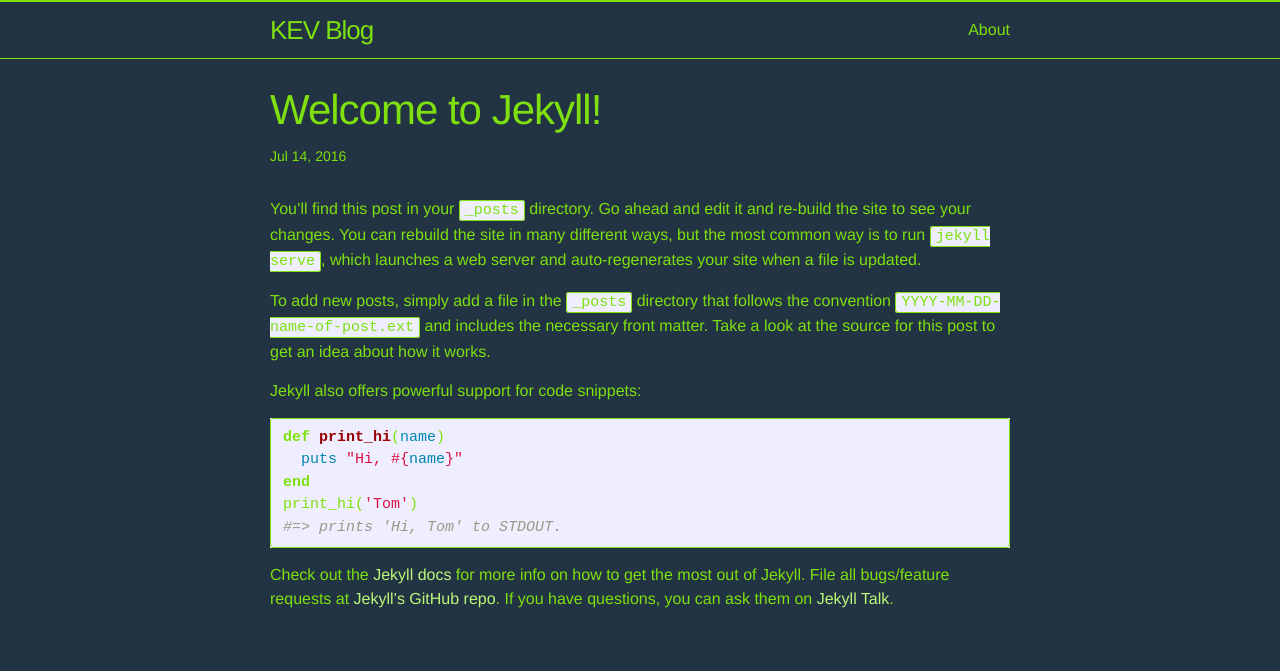
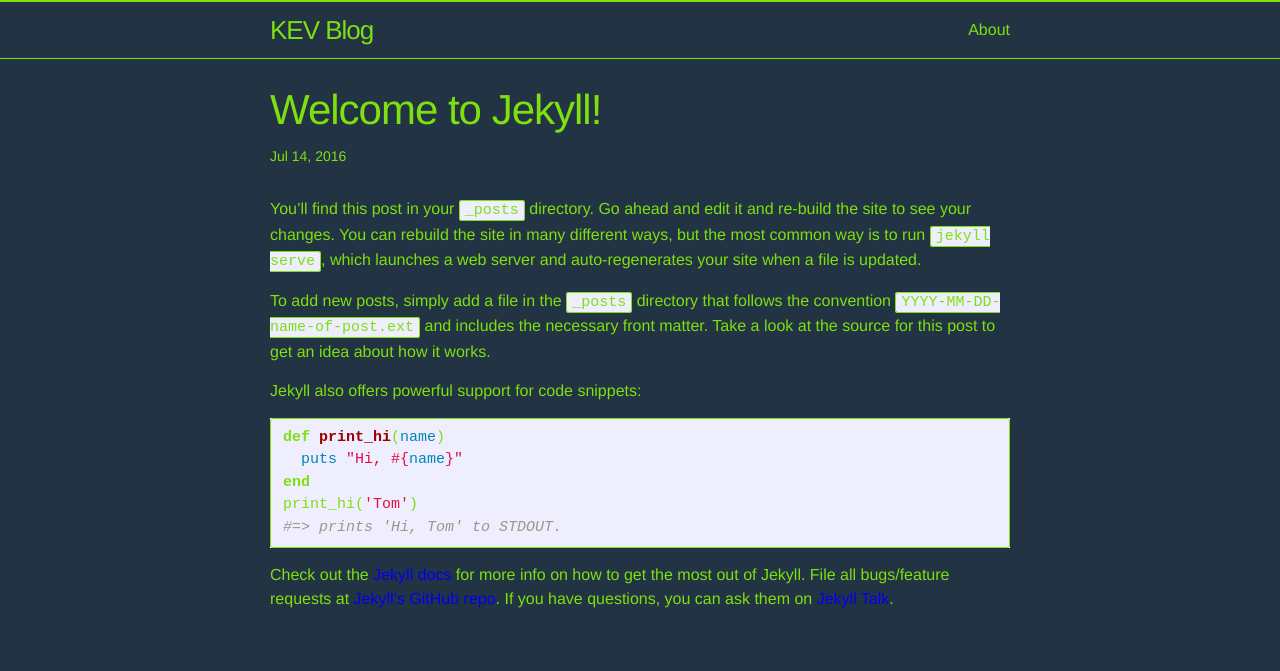
Before and after one commit to kerlich/kerlich.github.io, a Jekyll site: the page built from _posts/2016-07-14-welcome-to-jekyll.markdown, in a window 1280 px wide. Shown: the top 671 px of the page. Built offline with Jekyll 4.4.1, drawn with Linux system fonts in a browser that asks for light colours; grey boxes are pictures that could not be loaded.

Commit message:
Update _base.scss

```diff
--- a/_sass/_base.scss
+++ b/_sass/_base.scss
@@ -91,11 +91,11 @@
  * Links
  */
 a {
-    color: lighten($grey-color-light, 25%);
+    color: 122002;
     text-decoration: none;
 
     &:visited {
-        color: darken($grey-color-light, 20%);
+        color: darken($grey-color-light, 15%);
     }
 
     &:hover {
```
